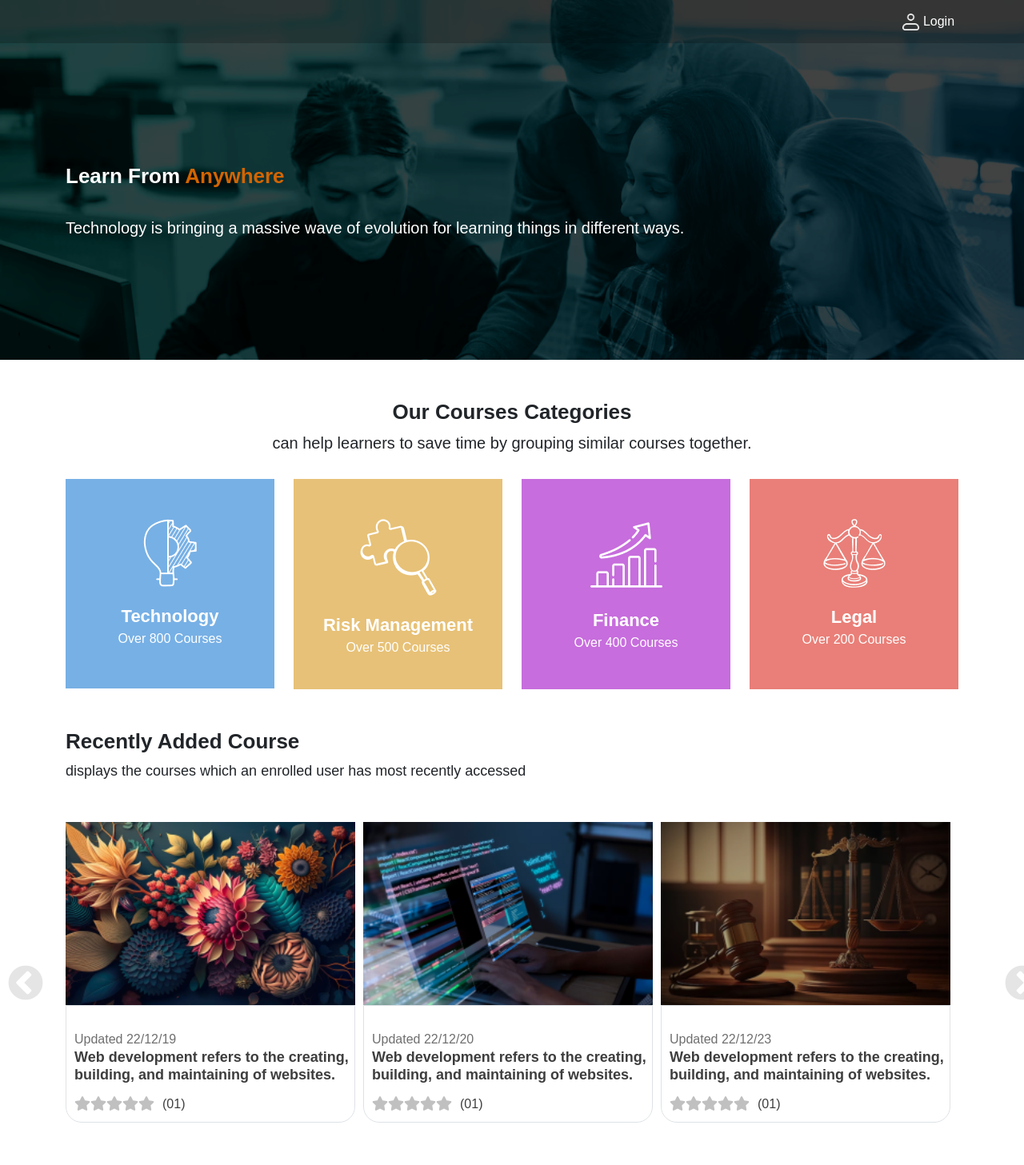
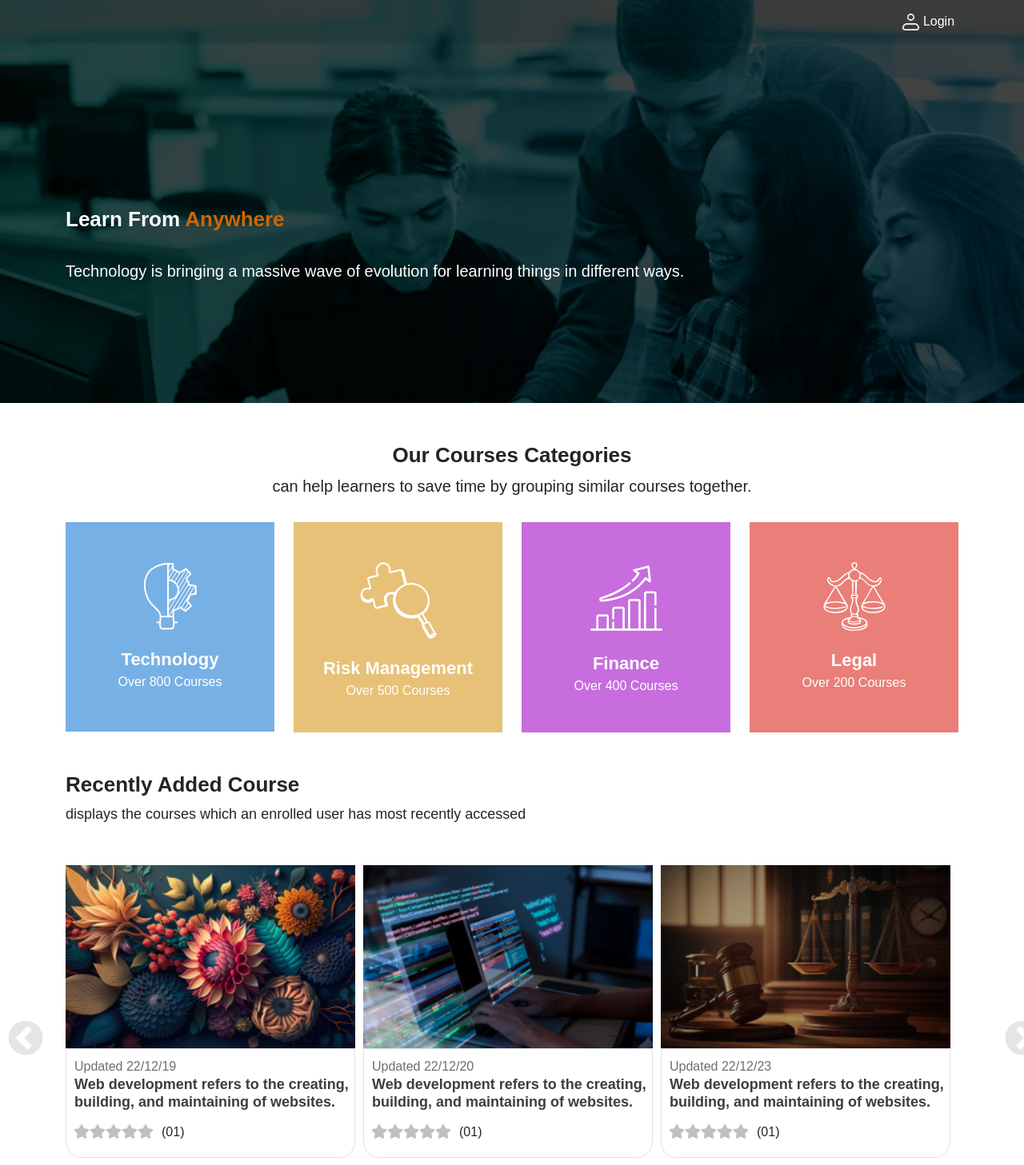
Before and after one commit to Sundar-Infographic-Analytics/LMS, a React (Create React App) app: page /home in a window 1280 px wide. Shown: the top 1457 px of the page at 80% size. Built offline with nearby package versions, Linux system fonts and the light colour scheme.

Commit message:
changes done by kannan

```diff
--- a/src/Components/contentarea/RecentCourse.js
+++ b/src/Components/contentarea/RecentCourse.js
@@ -41,12 +41,14 @@ export const RecentCourse = () => {
                     <div className="padr10">
                         <Link to={course.link} className='tdn black'>
                         <Image src={course.image} className='w100'/>
-                        <div className='padl10 border' style={{borderBottomLeftRadius:"20px",borderBottomRightRadius:"20px"}}>
-                            <p className='light_black mart30'>Updated {course.updated}</p>
+                        <div className='padl10 border padb50' style={{borderBottomLeftRadius:"20px",borderBottomRightRadius:"20px"}}>
+                            <p className='light_black mart10'>Updated {course.updated}</p>
                             <h3 className='fz18 fw600'>{course.desc}</h3>
-                            <Rating />
                         </div>
                         </Link>
+                        <div className='posr padl10' style={{top:'-50px'}}>
+                            <Rating/>
+                        </div>
                     </div>
                 )
             }
--- a/src/Components/contentarea/SubCategiriesCourse.js
+++ b/src/Components/contentarea/SubCategiriesCourse.js
@@ -7,10 +7,12 @@ import Rating from './rating/Rating';
 import Footer from '../footer/footer';
 import LastView from './LastView';
 import { Link } from 'react-router-dom';
+import Navbar from '../header/navbar';
 
 const SubCategiriesCourse = () => {
   return (
     <div>
+      <Navbar />
         <Header style={SubCate} text='Technology is bringing a massive wave of evolution for learning things in different ways.'title1='Web Development' />
         <Container>
           <Row className='mart30'>
@@ -20,8 +22,8 @@ const SubCategiriesCourse = () => {
                   <Link to={course.link} style={{textDecoration:'none',}} className='black fz16 fw400'>
                   <Image src={course.image} className='w100' />
                     <div className='border padt10 padr10 padl10 padb50'>
-                      <p>{course.title}</p>
-                      <p>{course.desc}</p>
+                      <p className='fw600 fz18 light_black marb5'>{course.title}</p>
+                      <p className='fw400 fz15 light_black'>{course.desc}</p>
                     </div>
                   </Link>
                   <div className='posr b45 l10'>
--- a/src/Components/header/header.js
+++ b/src/Components/header/header.js
@@ -2,7 +2,6 @@ import React from 'react'
 import '../../assets/css/global.css';
 import '../../assets/css/custom.css';
 import { Col, Container, Row, Card } from 'react-bootstrap';
-import Navbar from './navbar';
 const Header = ({style, text, title1, title2}) => {
   const styles = {
       backgroundImage:`url(${style})`,
@@ -16,7 +15,6 @@ const Header = ({style, text, title1, title2}) => {
   }
   return (
     <>
-    <Navbar />
     <div style={styles}>
       <Container>
         <Row>
--- a/src/Components/header/navbar.js
+++ b/src/Components/header/navbar.js
@@ -4,11 +4,10 @@ import '../../assets/css/global.css';
 import '../../assets/css/custom.css';
 import { Container, Image } from 'react-bootstrap';
 import loginion from '../../assets/images/login_ion.png';
-
-const Navbar = () => {
+const Navbar = ({style}) => {
   return (
     <>
-      <div className='navbar_color posa w100 padt15 padb15'>
+      <div className='navbar_color fl w100 padt15 padb15'style={style} >
         <Container>
             <Link to="/" className='white fr' style={{textDecoration:'none'}}><Image src={loginion} className='w30 marr5 fw300'/>Login</Link>
         </Container>
--- a/src/assets/css/custom.css
+++ b/src/assets/css/custom.css
@@ -1,13 +1,14 @@
 button.orange_bg:hover{background: linear-gradient(123.49deg, #FA8560 4.43%, #FAAA60 91.54%);transition-duration: 0.2s;transition-timing-function: ease-in-out;}
 .learnbg{background: url(../images/learn_image.png) no-repeat center center;background-size: cover;min-height: 450px;}
-.navbar_color{background:rgba(0, 0, 0, 0.2);}
+.navbar_color{background:rgba(0, 0, 0, 0.1);}
 p{margin: 0;}.center_img{display: flex;text-align: center;align-items: center;justify-content: center;}
 button.slick-arrow.slick-prev::before{color: #ddd;font-size: 50px;left: -50px;position: relative;}
 button.slick-arrow.slick-next::before{color: #ddd;font-size: 50px;right: -50px;position: relative;}
+.btn:hover{background: rgb(152 115 209);}
+.form-control::placeholder{padding-left: 10px;}
 .tdn{text-decoration: none !important;}
-.form-control:focus{
-    box-shadow:none !important;
-}
+.form-control:focus{box-shadow:none !important;}
+.form-control{background:#F4F4F4;}
 @media screen and (min-width:320px) and (max-width:768px){
     .unset{display: unset;}
     .mw100{width:var(--w100);}
--- a/src/assets/css/global.css
+++ b/src/assets/css/global.css
@@ -49,6 +49,7 @@ body{font-family: var(--main_font)}
 /*font size*/
 .fz40{font-size: var(--fz40);}
 .fz36{font-size: var(--fz36);}
+.fz30{font-size: var(--fz30);}
 .fz24{font-size: var(--fz24);}
 .fz22{font-size: var(--fz22);}
 .fz20{font-size: var(--fz20);}
@@ -183,7 +184,7 @@ body{font-family: var(--main_font)}
 .padl15{padding-left: var(--padl15);}
 .padl20{padding-left: var(--padl20);}
 .padl25{padding-left: var(--padl25);}
-.padb30{padding-left: var(--padl30);}
+.padl30{padding-left: var(--padl30);}
 /*padding right*/
 .padr5{padding-right: var(--padr5);}
 .padr10{padding-right: var(--padr10);}
--- a/src/assets/css/variable.css
+++ b/src/assets/css/variable.css
@@ -49,6 +49,7 @@
     /*font size*/
     --fz40:40px;
     --fz36:36px;
+    --fz30:30px;
     --fz24:24px;
     --fz22:22px;
     --fz20:20px;
--- a/src/pages/Categiries.js
+++ b/src/pages/Categiries.js
@@ -2,6 +2,7 @@ import React from 'react';
 import '../assets/css/global.css';
 import '../assets/css/custom.css';
 import Header from '../Components/header/header';
+import Navbar from '../Components/header/navbar';
 import SubCategiries from './SubCategiries';
 import bgImage from '../assets/images/cate.png';
 import LastView from '../Components/contentarea/LastView';
@@ -9,6 +10,7 @@ import Footer from '../Components/footer/footer';
 const Categiries = () => {
   return (
     <div>
+      <Navbar />
         <Header style={bgImage} text='Technology is bringing a massive wave of evolution for learning things in different ways.' title1='Learn From' title2='Anywhere'/>
         <SubCategiries />
         <LastView />
--- a/src/pages/PreviewCourse.js
+++ b/src/pages/PreviewCourse.js
@@ -1,14 +1,18 @@
 import React from 'react';
+import Navbar from '../Components/header/navbar';
 import { Col, Container, Row, Accordion, Image } from 'react-bootstrap';
 import data from '../api/PreviewCourse.js';
 
 const PreviewCourse = () => {
+  const styles={
+      background:'red',
+  }
   return (
     <div>
-        {/* <Header style={SubCate} text='Technology is bringing a massive wave of evolution for learning things in different ways.'title1='Web Development'/> */}
+      <Navbar style={styles}/>
         <Container fluid>
           <Row>
-            <Col lg={3}>
+            <Col lg={3} className='nowrap'>
               {
                 data.content.map(course =>
                   <div className='gray_bg pad15'>
--- a/src/pages/home.js
+++ b/src/pages/home.js
@@ -1,5 +1,6 @@
 import React from 'react';
 import Header from '../Components/header/header';
+import Navbar from '../Components/header/navbar';
 import OurCourse from '../Components/contentarea/OurCourse';
 import { RecentCourse } from '../Components/contentarea/RecentCourse';
 import LastView from '../Components/contentarea/LastView';
@@ -9,6 +10,7 @@ import bgImage from '../assets/images/learn_image.png';
 const Home = () => {
   return (
     <>
+    <Navbar />
    <Header style={bgImage} text='Technology is bringing a massive wave of evolution for learning things in different ways.' title1='Learn From' title2='Anywhere'/>
    <OurCourse />
    <RecentCourse />
--- a/src/pages/login.js
+++ b/src/pages/login.js
@@ -17,21 +17,21 @@ const Login = () => {
               <div className='w80 mw100 p-2'>
                 <Card className='br15 born'>
                   <Card.Body>
-                  <Card.Img variant="top" src={logo} className='w20 mt-4 mb-5'/>
-                    <Card.Title className='fw600 fz36  black' style={{marginBottom:'70px'}}>Login to your Account</Card.Title>
+                  <Card.Img variant="top" src={logo} className='w20 mt-4 mb-3'/>
+                    <Card.Title className='fw600 fz30  black' style={{marginBottom:'70px'}}>Login to your Account</Card.Title>
                     <Form action='/home'>
                       <Form.Group className="mb-3 posr" controlId="formBasicEmail">
-                        <Form.Label className='fw600 fz18 black'>Email address</Form.Label>
-                        <Image src={mailion} className='posa r0 top45' />
+                        <Form.Label className='fw400 fz20 black'>Email address</Form.Label>
+                        <Image src={mailion} className='posa r0 top45 marr10' />
                         <Form.Control type="email" placeholder="Enter email" className='borltrn br0 bor1' style={{borderColor:"#6F3FBA"}} required/>
                       </Form.Group>
                       <Form.Group controlId="formBasicPassword" className='posr mart20'>
-                        <Form.Label className='fw600 fz18 black'>Password</Form.Label>
-                        <Image src={passion} className='posa r0 top35' />
+                        <Form.Label className='fw400 fz20 black'>Password</Form.Label>
+                        <Image src={passion} className='posa r0 top45 marr10' />
                         <Form.Control type="password" placeholder="Password" className='borltrn br0' style={{borderColor:"#6F3FBA"}} required/>
                       </Form.Group>
                       <Form.Text className='fr mb-3 light_black'>Forgot Password?</Form.Text>
-                      <Button variant="primary" type="submit" className='w100 dark_purple_bg fz18 h50'>
+                      <Button variant="primary" type="submit" className='w100 dark_purple_bg fz18 h50' style={{borderColor:"#6F3FBA"}}>
                         Login
                       </Button>
                     </Form>
```
